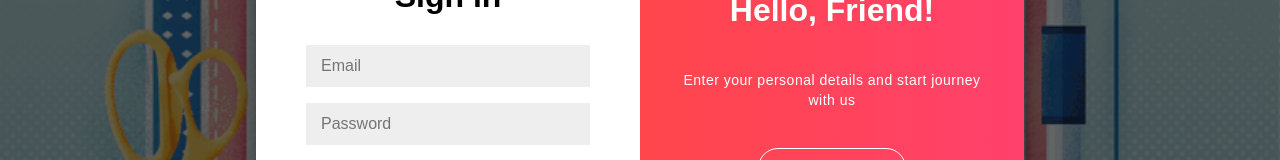
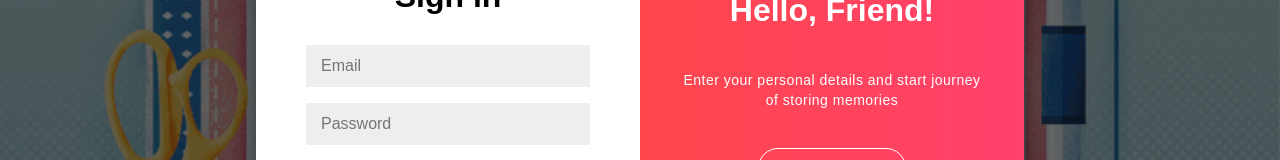
Before and after one commit to prashant280920/Personal_Diary_WebApp, a React (Create React App) app: page / in a window 1280 px wide. Shown: the part 367-527 px from the top of the page. Built offline with nearby package versions, Linux system fonts and the light colour scheme; a web font is replaced by a local one.

Commit message:
changing english text

```diff
--- a/src/components/Login/Login.js
+++ b/src/components/Login/Login.js
@@ -129,13 +129,13 @@ render(){
 				<div className="overlay-container">
 					<div className="overlay">
 						<div className="overlay-panel overlay-left">
-							<h1>Welcome Back!</h1>
-							<p>To keep connected with us please login with your personal info</p>
+							<h1>My Personal Diary!</h1>
+							<p>To keep adding your memories, please login with your personal info</p>
 							<button className="ghost formbutton" id="signIn">Sign In</button>
 						</div>
 						<div className="overlay-panel overlay-right">
 							<h1>Hello, Friend!</h1>
-							<p>Enter your personal details and start journey with us</p>
+							<p>Enter your personal details and start journey of storing memories</p>
 							<button className="ghost formbutton" id="signUp" >Sign Up</button>
 						</div>
 					</div>
```
